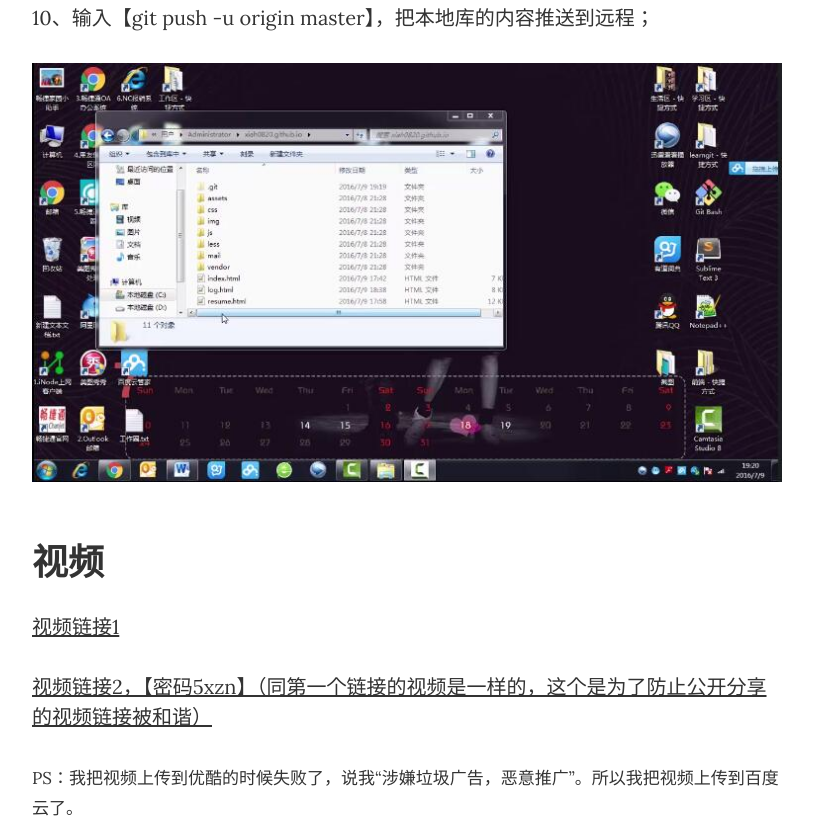
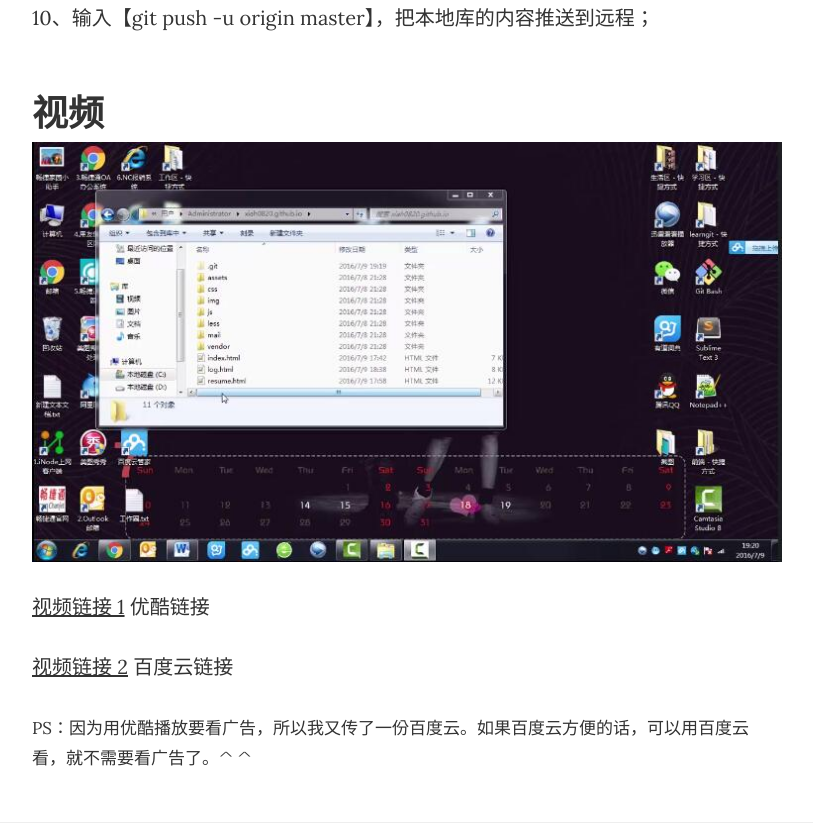
Before and after one commit to xiah0820/xiah0820.github.io, a plain HTML site: page log.html in a window 1280 px wide. Shown: the part 1444-2269 px from the top of the page, without its empty margins (233-1046 px from the left). Drawn offline with nearby package versions, Linux system fonts and the light colour scheme; a script that the page names is missing.

Commit message:
add the video address.

```diff
--- a/log.html
+++ b/log.html
@@ -109,15 +109,17 @@
 
 					<p>10、输入【git push -u origin master】，把本地库的内容推送到远程；</p>
 
-                    <a href="#">
+
+
+					<h2 class="section-heading">视频</h2>
+
+					<a href="http://v.youku.com/v_show/id_XMTYzNzYzMzM1Ng==.html">
                         <img class="img-responsive" src="img/post-sample-image.jpg" alt="">
                     </a>
 
-					<h2 class="section-heading">视频</h2>
-
-					<p><a href="http://pan.baidu.com/s/1jIlR23W">视频链接1</a></p>
-					<p><a href="http://pan.baidu.com/s/1boTiQ3l">视频链接2，【密码5xzn】（同第一个链接的视频是一样的，这个是为了防止公开分享的视频链接被和谐）</a></p>
-					<p><small>PS：我把视频上传到优酷的时候失败了，说我“涉嫌垃圾广告，恶意推广”。所以我把视频上传到百度云了。</small></p>                </div>
+					<p><a href="http://v.youku.com/v_show/id_XMTYzNzYzMzM1Ng==.html">视频链接 1</a>   优酷链接</p>
+					<p><a href="http://pan.baidu.com/s/1jIlR23W">视频链接 2</a>   百度云链接</p>
+					<p><small>PS：因为用优酷播放要看广告，所以我又传了一份百度云。如果百度云方便的话，可以用百度云看，就不需要看广告了。^ ^</small></p>                </div>
             </div>
         </div>
     </article>
```
